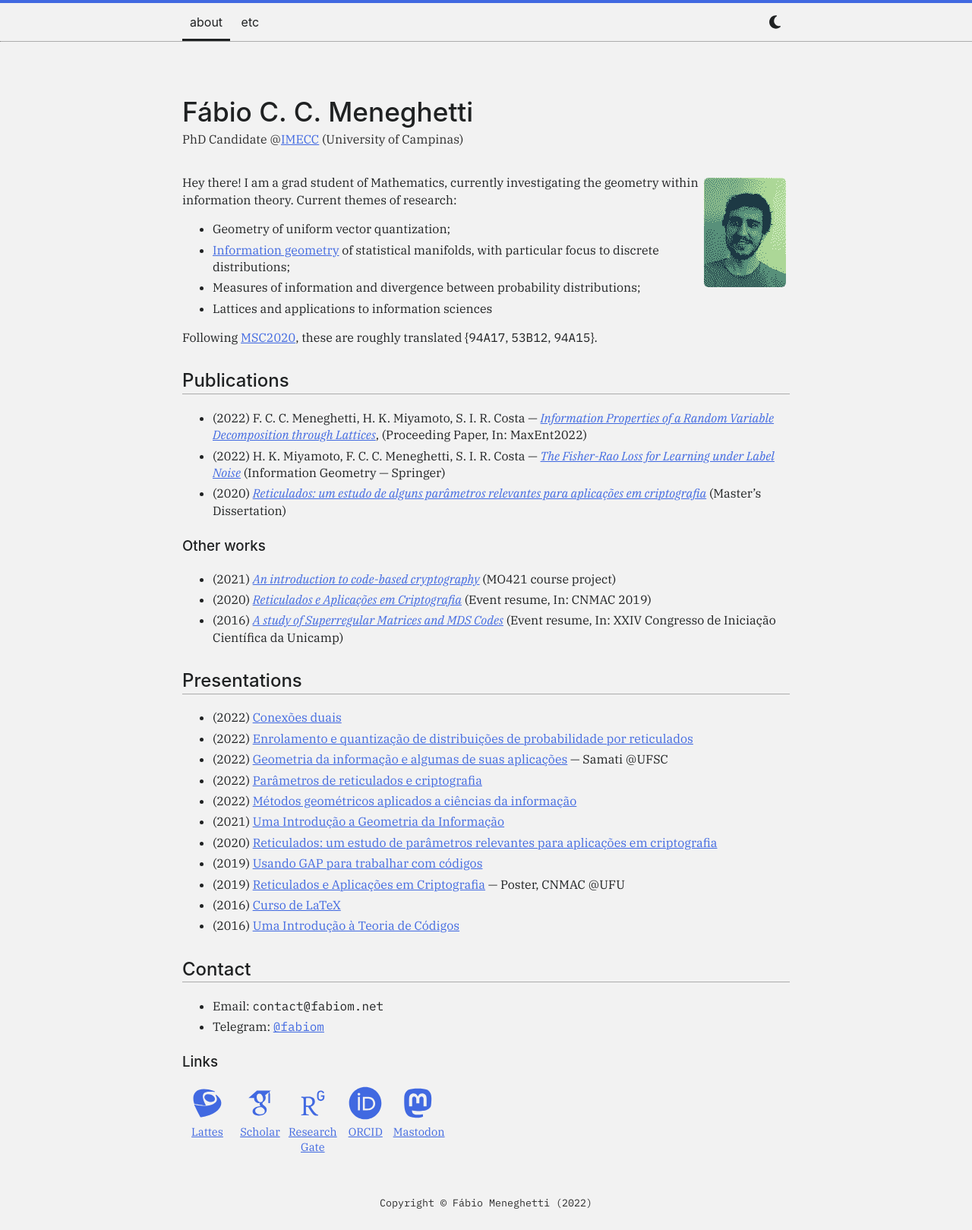
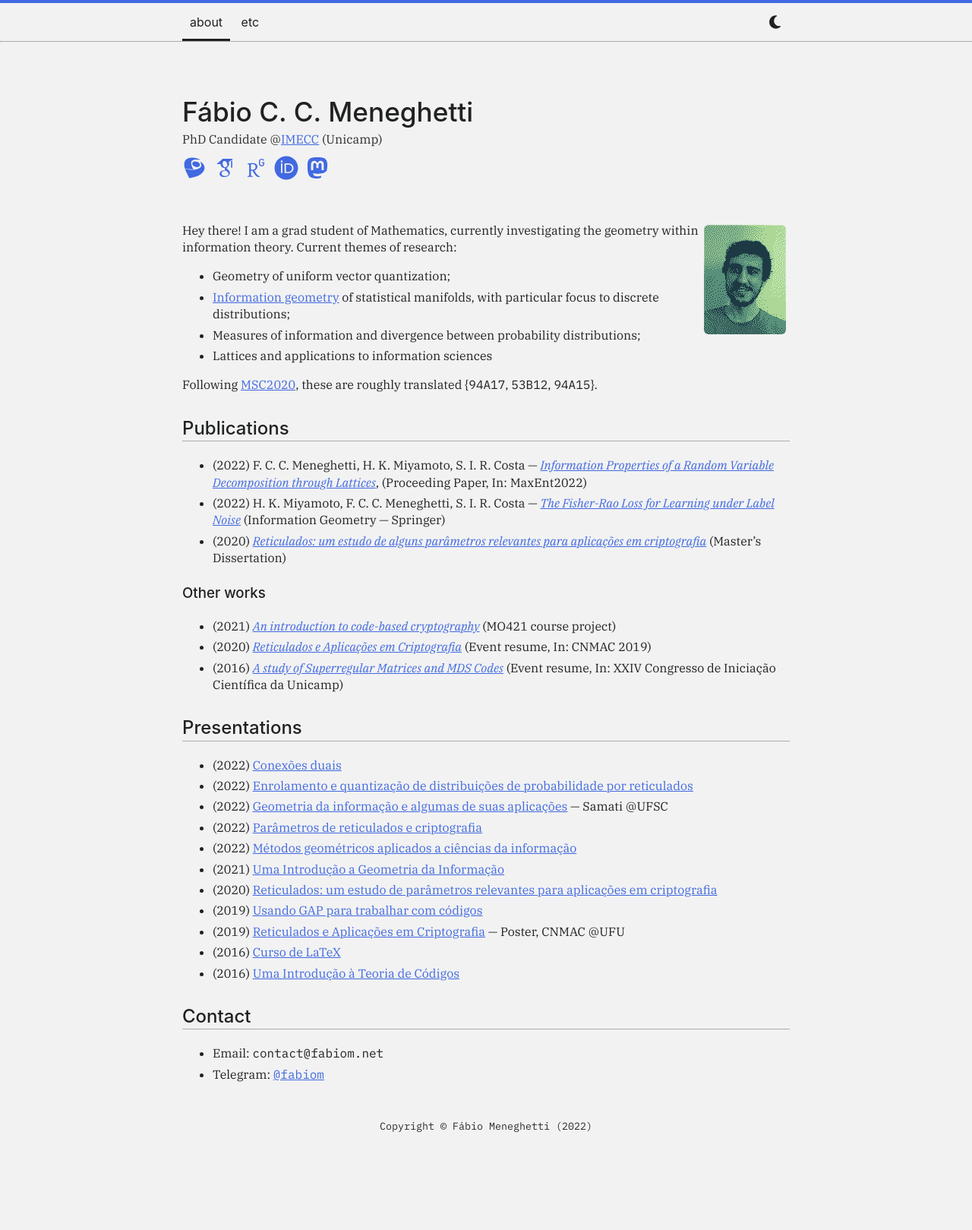
Before and after one commit to fabiom/fabiom.github.io, a Jekyll site: the page built from index.md, in a window 1280 px wide. Shown: the whole page at 76% size. Built offline with Jekyll 4.4.1, drawn with Linux system fonts in a browser that asks for light colours; after the commit the page ends 1518 px from its top, so only the background shows below that.

Commit message:
Links on title

```diff
--- /dev/null
+++ b/_includes/links.html
@@ -0,0 +1,7 @@
+<ul id="links">
+  <li><a href="http://lattes.cnpq.br/5029099102514492">{% include svg/lattes.svg %}</a></li>
+  <li><a href="https://scholar.google.com/citations?user=htGuJdwAAAAJ">{% include svg/google-scholar.svg %}</a></li>
+  <li><a href="https://www.researchgate.net/profile/Fabio-C-C-Meneghetti">{% include svg/researchgate.svg %}</a></li>
+  <li><a href="https://orcid.org/0000-0001-8323-1282">{% include svg/orcid.svg %}</a></li>
+  <li><a title="Mastodon" href="https://mathstodon.xyz">{% include svg/mastodon.svg %}</a></li>
+</ul>
--- a/_layouts/default.html
+++ b/_layouts/default.html
@@ -11,11 +11,25 @@
 
 <!-- Content -->
 <div class="wrapper">
-		<div class="pagetitle">
-				<h1>{{ page.title }}</h1>
-				<span class="pagesubtitle">{{ page.subtitle }}</span>
-		</div>
-    {{ content }}
+
+  <!-- Page title -->
+  <div class="pagetitle">
+
+    <h1>{{ page.title }}</h1>
+
+    <!-- Subtitle -->
+    {% if page.subtitle %}
+      <span class="pagesubtitle">{{ page.subtitle }}</span>
+    {% endif %}
+
+    <!-- Display links -->
+    {% if page.display-links %}
+      {% include links.html %}
+    {% endif %}
+
+  </div>
+
+  {{ content }}
 </div>
 
 </body>
--- a/_sass/style.scss
+++ b/_sass/style.scss
@@ -81,30 +81,19 @@ svg {
     margin: auto;
 }
 
-#link-list {
-    list-style: none;
-    padding: 0;
-    display: block;
-    font-size: 11pt;
-    li {
-        display: inline-block;
-        width: 4.5em;
-        text-align: center;
-        vertical-align: top;
-    }
-    svg {
-        fill: var(--accent-color);
-    }
-    a {
-				display: block;
-        color: var(--accent-color);
-        &:hover {
-            color: var(--text-lighter-color);
-            transition: color 0.2s;
-            svg {
-                fill: var(--text-color);
-                transition: fill 0.2s;
-            }
-        }
-    }
+#links {
+  list-style: none;
+  display: block;
+  padding: 0;
+  font-size: 8pt;
+  svg {
+    fill: var(--accent-color);
+    width: 3em;
+    height: 3em;
+  }
+
+  li {
+    display: inline-block;
+    margin-right: 6px;
+  }
 }
--- a/index.md
+++ b/index.md
@@ -2,7 +2,8 @@
 layout: default
 name: about
 title: Fábio C. C. Meneghetti
-subtitle: PhD Candidate @<a href="https://www.ime.unicamp.br">IMECC</a> (University of Campinas)
+subtitle: PhD Candidate @<a href="https://www.ime.unicamp.br">IMECC</a> (Unicamp)
+display-links: true
 section: about
 ---
 
@@ -47,13 +48,3 @@ Following [MSC2020](https://mathscinet.ams.org/mathscinet/msc/msc2020.html), the
 
 - Email: `contact@fabiom.net`
 - Telegram: [`@fabiom`](https://t.me/fabiom)
-
-### Links
-
-<ul id="link-list">
-  <li><a href="http://lattes.cnpq.br/5029099102514492">{% include svg/lattes.svg %}Lattes</a></li>
-  <li><a href="https://scholar.google.com/citations?user=htGuJdwAAAAJ">{% include svg/google-scholar.svg %}Scholar</a></li>
-  <li><a href="https://www.researchgate.net/profile/Fabio-C-C-Meneghetti">{% include svg/researchgate.svg %}Research Gate</a></li>
-  <li><a href="https://orcid.org/0000-0001-8323-1282">{% include svg/orcid.svg %}ORCID</a></li>
-  <li><a href="https://mathstodon.xyz">{% include svg/mastodon.svg %}Mastodon</a></li>
-</ul>
```
